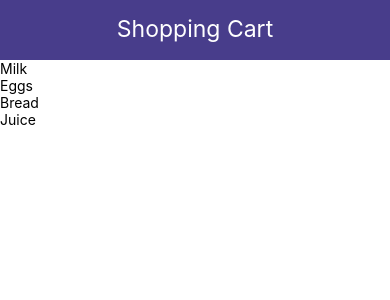
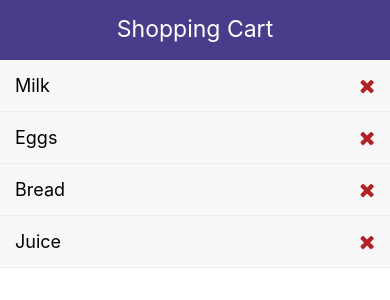
Before and after one commit to arasfi/Liste-de-courses-ReactNative-BasicApp, a React Native app: screen / in a window 390 px wide. Shown: the top 300 px of the page. Built offline with nearby package versions, Linux system fonts and the light colour scheme.

Commit message:
Added: deleteItem

```diff
--- a/App.js
+++ b/App.js
@@ -1,6 +1,7 @@
 import React, {useState} from 'react';
 import { View, Text, StyleSheet, FlatList} from 'react-native';
 import Header from './components/Header';
+import ListItem from './components/ListItem';
 // import { uuid } from 'uuidv4';
 const App = () => {
 
@@ -11,13 +12,19 @@ const App = () => {
         {id: 4, text: 'Juice'},
     ])
 
+    const deleteItem = (id) => {
+        setItems(prevItems => {
+            return prevItems.filter(item => item.id != id)
+        });
+    }
+
     return (
         <View style={styles.container}>
             <Header title="Shopping Cart" />
             <FlatList
              data = {items}
              renderItem = {({item}) =>
-                <Text>{item.text}</Text>
+                <ListItem item = {item} deleteItem = {deleteItem} />
              } />
         </View>
     );
--- /dev/null
+++ b/components/ListItem.js
@@ -0,0 +1,38 @@
+import React from 'react';
+import { View, Text, StyleSheet, TouchableOpacity} from 'react-native';
+import Icon from 'react-native-vector-icons/dist/FontAwesome';
+
+const ListItem = ({item, deleteItem}) => {
+    return (
+        <TouchableOpacity style={styles.listItem}>
+            <View style={styles.listItemView}>
+                <Text style={styles.listItemText}>
+                {item.text}
+                </Text>
+                <Icon onPress={() => deleteItem(item.id)} name="remove" size={20} color="firebrick" />
+            </View>
+        </TouchableOpacity>
+    );
+};
+
+
+const styles = StyleSheet.create({
+    listItem: {
+        padding: 15,
+        backgroundColor: '#f8f8f8',
+        borderBottomWidth: 1,
+        borderColor: '#eee'
+    },
+    listItemView: {
+        flexDirection: 'row',
+        justifyContent: 'space-between',
+        alignItems: 'center'
+    },
+    listItemText: {
+        fontSize: 18,
+
+    }
+})
+
+
+export default ListItem;
```
